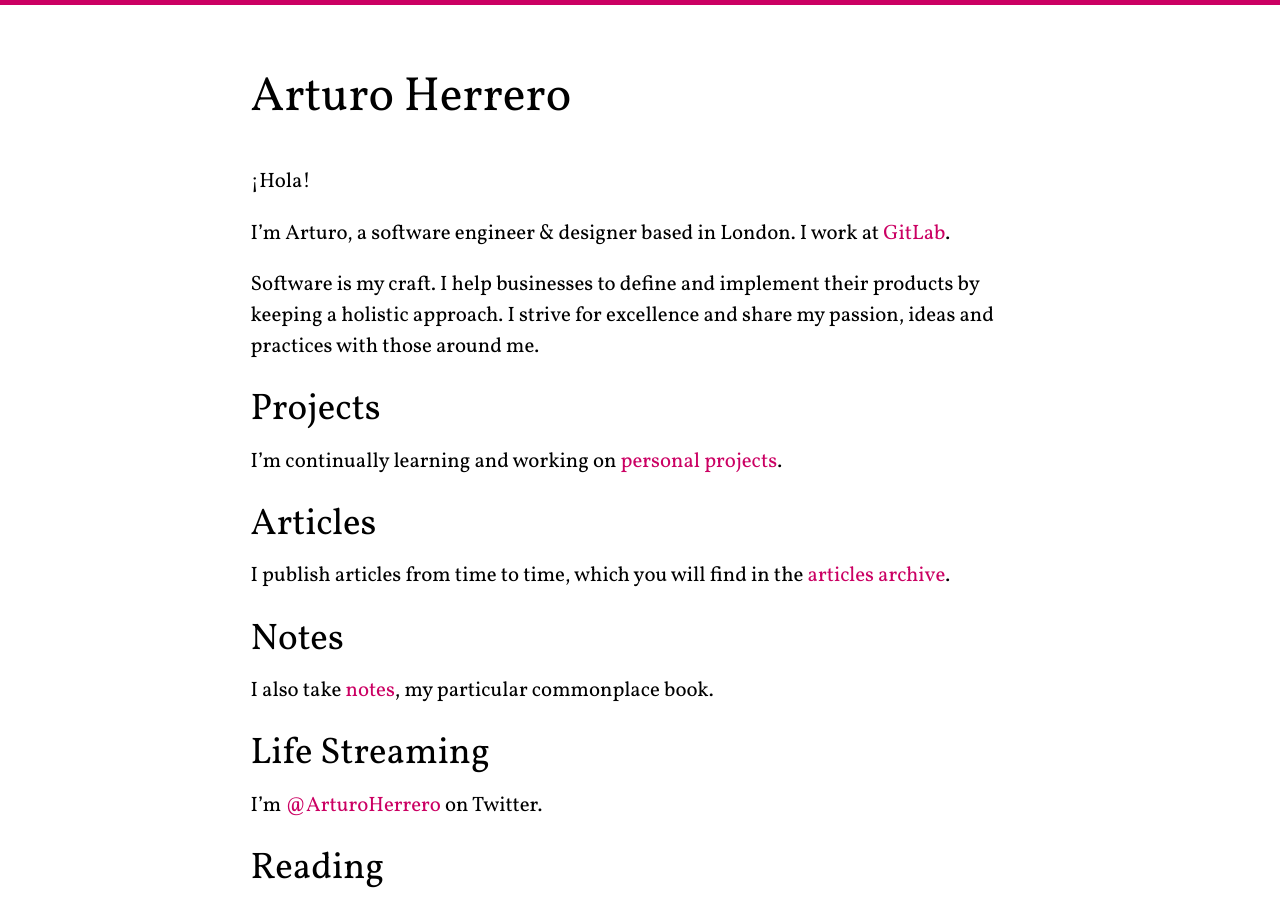
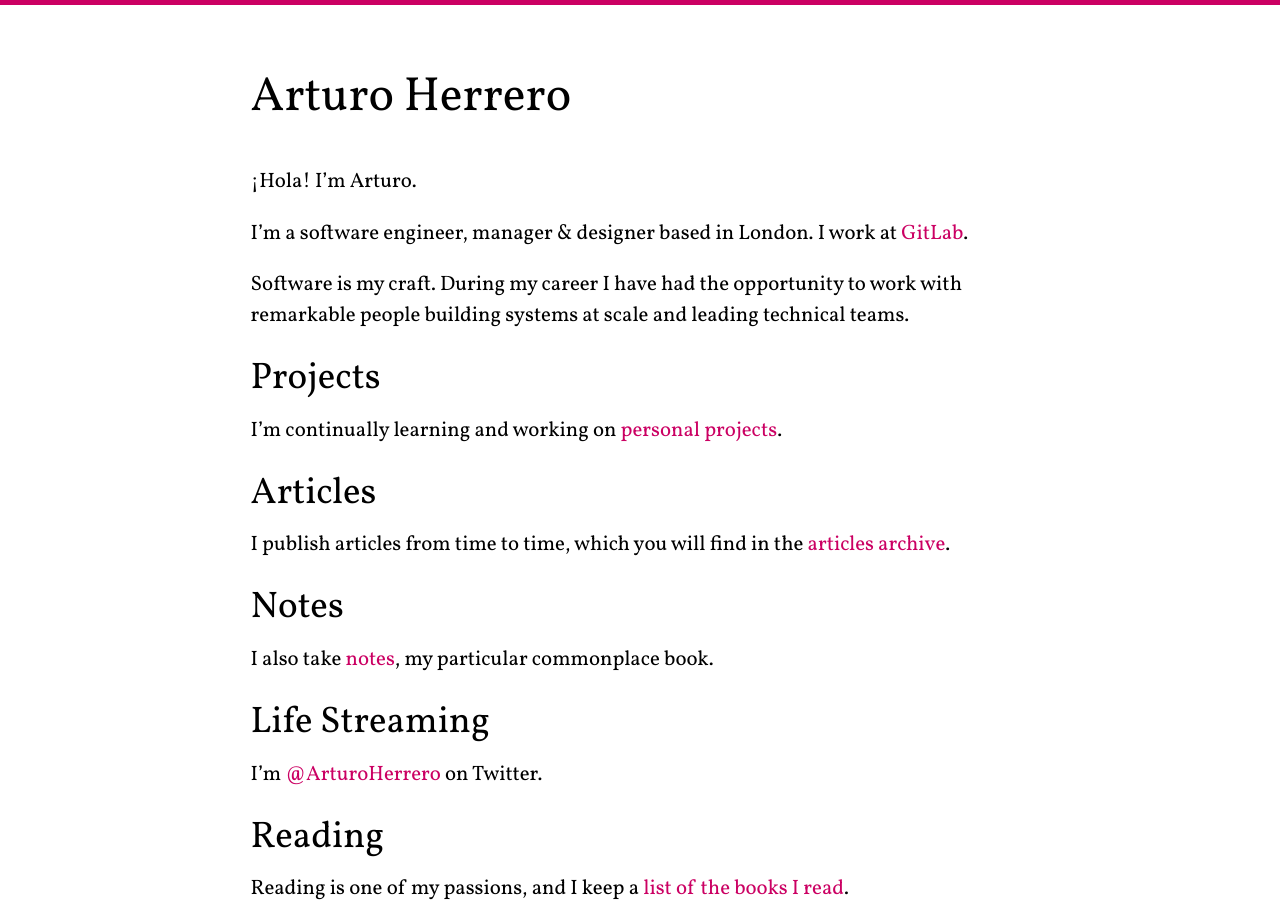
Before and after one commit to arturoherrero/arturoherrero.com, a Jekyll site: the page built from pages/index.md, in a window 1280 px wide and 900 px high. Built offline with Jekyll 4.4.1, drawn with Linux system fonts in a browser that asks for light colours.

Commit message:
Update home page

```diff
--- a/pages/index.md
+++ b/pages/index.md
@@ -5,13 +5,12 @@
 redirect_from: /about/
 ---
 
-¡Hola!
+¡Hola! I'm Arturo.
 
-I'm Arturo, a software engineer & designer based in London. I work at [GitLab][9]{:target="_blank" rel="noreferrer"}.
+I'm a software engineer, manager & designer based in London. I work at [GitLab][9]{:target="_blank" rel="noreferrer"}.
 
-Software is my craft. I help businesses to define and implement their products
-by keeping a holistic approach. I strive for excellence and share my passion,
-ideas and practices with those around me.
+Software is my craft. During my career I have had the opportunity to work with
+remarkable people building systems at scale and leading technical teams.
 
 
 ## Projects
```
